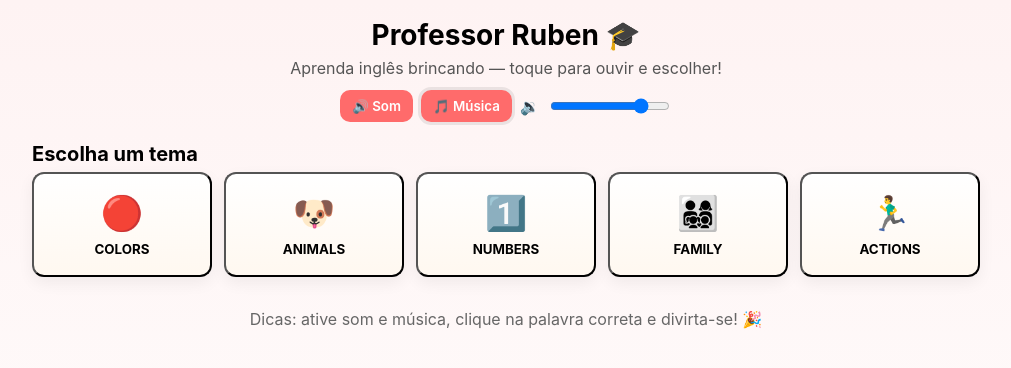
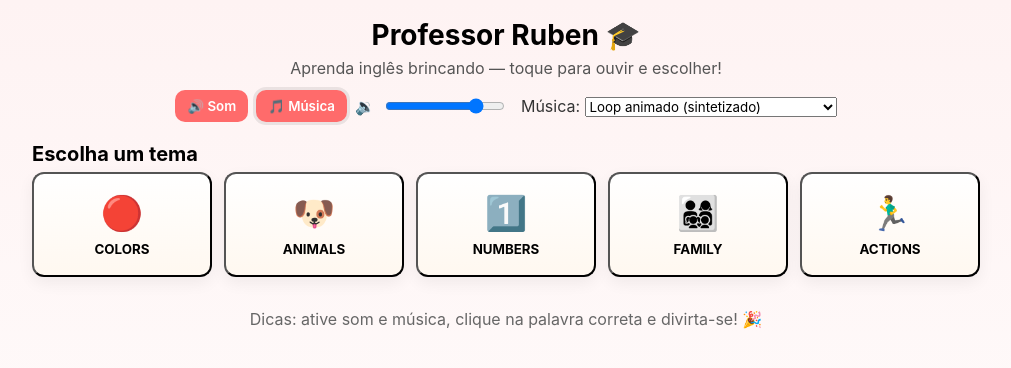
Before and after one commit to TiredAndLuisa/ruben-english-game, a plain HTML site: page index.html in a window 1280 px wide. Both pictures are taken after a click on the button "🎵 Música". Shown: the whole page, without its empty margins (134-1145 px from the left). Drawn offline with Linux system fonts and the light colour scheme.

Commit message:
Add happy music loop and selector wiring

```diff
--- a/app.js
+++ b/app.js
@@ -61,6 +61,36 @@ let musicEnabled = false;
 let masterVolume = parseFloat(volumeRange.value) || 0.8;
 let score = 0;
 let roundsPlayed = 0;
+let selectedSong = 'synth';
+
+// Simple public-domain song arrangements (note names and relative durations)
+const SONGS = {
+  twinkle: [
+    {n:'C4',d:1},{n:'C4',d:1},{n:'G4',d:1},{n:'G4',d:1},{n:'A4',d:1},{n:'A4',d:1},{n:'G4',d:2},
+    {n:'F4',d:1},{n:'F4',d:1},{n:'E4',d:1},{n:'E4',d:1},{n:'D4',d:1},{n:'D4',d:1},{n:'C4',d:2}
+  ],
+  oldmac: [
+    {n:'C4',d:1},{n:'E4',d:1},{n:'G4',d:1},{n:'C5',d:1},{n:'G4',d:2},
+    {n:'C4',d:1},{n:'E4',d:1},{n:'G4',d:1},{n:'C5',d:1},{n:'G4',d:2}
+  ],
+  wheels: [
+    {n:'C4',d:1},{n:'C4',d:1},{n:'C4',d:1},{n:'G4',d:1},{n:'A4',d:2},{n:'G4',d:2},
+    {n:'F4',d:2},{n:'E4',d:2},{n:'D4',d:2},{n:'C4',d:4}
+  ]
+  ,
+  // cheerful, upbeat loop suitable for kids
+  happy: [
+    {n:'C4',d:1},{n:'E4',d:1},{n:'G4',d:1},{n:'C5',d:1},
+    {n:'G4',d:1},{n:'E4',d:1},{n:'C4',d:2},
+    {n:'D4',d:1},{n:'F4',d:1},{n:'A4',d:1},{n:'D5',d:1},
+    {n:'A4',d:1},{n:'F4',d:1},{n:'D4',d:2}
+  ]
+};
+
+function noteToFreq(note){
+  const map = { C4:261.63,D4:293.66,E4:329.63,F4:349.23,G4:392.00,A4:440.00,B4:493.88,C5:523.25 };
+  return map[note] || 440;
+}
 
 // --- Sound engine using WebAudio
 class SfxEngine {
@@ -103,23 +133,93 @@ class SfxEngine {
   startBackground(){
     if(!audioEnabled) return;
     this.ensureCtx();
-    if(this.bgOsc) return; // already
+    if(this._bgLoop) return; // already running
     const ctx = this.ctx;
-    this.bgOsc = ctx.createOscillator();
+    // background master gain
     this.bgGain = ctx.createGain();
-    this.bgOsc.type = 'sine';
-    this.bgOsc.frequency.value = 220;
-    this.bgGain.gain.value = 0.02 * this.volume;
-    this.bgOsc.connect(this.bgGain);
+    this.bgGain.gain.value = 0.0; // start silent, will ramp
     this.bgGain.connect(ctx.destination);
-    this.bgOsc.start();
+    // simple rhythmic sequencer using setInterval
+    const bpm = 100;
+    const beatMs = (60 / bpm) * 1000;
+    const pattern = [1,0,0,0,1,0,0,0]; // kick on 1 and 5
+    const hihatPattern = [1,0,1,0,1,0,1,0];
+    const melody = [0,2,4,5,4,2,0,0];
+    let step = 0;
+    const playKick = ()=>{
+      const o = ctx.createOscillator();
+      const g = ctx.createGain();
+      o.type = 'sine'; o.frequency.value = 100;
+      g.gain.value = 0.0001;
+      o.connect(g); g.connect(this.bgGain);
+      const now = ctx.currentTime;
+      g.gain.setValueAtTime(0.0001, now);
+      g.gain.exponentialRampToValueAtTime(0.6 * this.volume, now + 0.01);
+      g.gain.exponentialRampToValueAtTime(0.001, now + 0.32);
+      o.frequency.setValueAtTime(120, now);
+      o.frequency.exponentialRampToValueAtTime(60, now + 0.3);
+      o.start(now); o.stop(now + 0.34);
+    };
+    const playHihat = ()=>{
+      const bufferSize = 2 * ctx.sampleRate;
+      const noise = ctx.createBufferSource();
+      const buffer = ctx.createBuffer(1, bufferSize, ctx.sampleRate);
+      const data = buffer.getChannelData(0);
+      for(let i=0;i<bufferSize;i++){ data[i] = (Math.random()*2-1) * Math.exp(-i/(ctx.sampleRate*0.02)); }
+      noise.buffer = buffer;
+      const f = ctx.createBiquadFilter(); f.type='highpass'; f.frequency.value = 8000;
+      const g = ctx.createGain(); g.gain.value = 0.0001;
+      noise.connect(f); f.connect(g); g.connect(this.bgGain);
+      const now = ctx.currentTime;
+      g.gain.setValueAtTime(0.0001, now);
+      g.gain.linearRampToValueAtTime(0.25 * this.volume, now + 0.001);
+      g.gain.exponentialRampToValueAtTime(0.001, now + 0.12);
+      noise.start(now); noise.stop(now + 0.14);
+    };
+    const playMelody = (n)=>{
+      const o = ctx.createOscillator(); const g = ctx.createGain();
+      o.type = 'sawtooth';
+      const base = 440; // A4
+      const note = base * Math.pow(2, (n-9)/12); // offset to get pleasant range
+      o.frequency.value = note;
+      g.gain.value = 0.0001;
+      o.connect(g); g.connect(this.bgGain);
+      const now = ctx.currentTime;
+      g.gain.setValueAtTime(0.0001, now);
+      g.gain.exponentialRampToValueAtTime(0.12 * this.volume, now + 0.02);
+      g.gain.exponentialRampToValueAtTime(0.001, now + 0.3);
+      o.start(now); o.stop(now + 0.36);
+    };
+    // ramp up master
+    const startTime = ctx.currentTime;
+    this.bgGain.gain.cancelScheduledValues(startTime);
+    this.bgGain.gain.setValueAtTime(0.0, startTime);
+    this.bgGain.gain.linearRampToValueAtTime(0.25 * this.volume, startTime + 0.6);
+
+    this._bgLoop = setInterval(()=>{
+      if(!audioEnabled){ return; }
+      const p = step % pattern.length;
+      if(pattern[p]) playKick();
+      if(hihatPattern[p]) playHihat();
+      // melody selection: either simple synth melody or arranged song
+      if(selectedSong === 'synth'){
+        const m = melody[step % melody.length];
+        if(m!==undefined && m!==null) playMelody(60 + m);
+      } else {
+        const song = SONGS[selectedSong] || SONGS.twinkle;
+        const idx = step % song.length;
+        const note = song[idx];
+        if(note && note.n){ playMelody(noteToFreq(note.n)); }
+      }
+      step++;
+    }, beatMs / 2); // 8th notes
+    // store for stop
+    this._bgLoopStep = 0;
   }
   stopBackground(){
-    if(!this.bgOsc) return;
-    try{ this.bgOsc.stop(); }catch(e){}
-    this.bgOsc.disconnect();
-    this.bgGain.disconnect();
-    this.bgOsc = null; this.bgGain = null;
+    if(this._bgLoop){ clearInterval(this._bgLoop); this._bgLoop = null; }
+    if(this.bgGain){ try{ this.bgGain.gain.exponentialRampToValueAtTime(0.0001, this.ctx.currentTime + 0.6); setTimeout(()=>{ try{ this.bgGain.disconnect(); }catch(e){} }, 700); }catch(e){} }
+    this.bgGain = null;
   }
 }
 
@@ -243,6 +343,17 @@ volumeRange.addEventListener('input',(e)=>{
   sfx.setVolume(masterVolume);
 });
 
+// music selector wiring
+const musicSelect = document.getElementById('musicSelect');
+if(musicSelect){
+  musicSelect.value = selectedSong;
+  musicSelect.addEventListener('change', (e)=>{
+    selectedSong = e.target.value || 'synth';
+    sfx.playClick();
+    if(musicEnabled && audioEnabled){ sfx.stopBackground(); sfx.startBackground(); }
+  });
+}
+
 // --- Init
 buildLevels();
 
--- a/index.html
+++ b/index.html
@@ -14,6 +14,13 @@
       <button id="audioToggle" aria-pressed="false">🔊 Som</button>
       <button id="musicToggle" aria-pressed="false">🎵 Música</button>
       <label class="volume"><span>🔉</span><input id="volume" type="range" min="0" max="1" step="0.01" value="0.8"></label>
+      <label class="music-select">Música: <select id="musicSelect">
+        <option value="synth">Loop animado (sintetizado)</option>
+        <option value="twinkle">Twinkle Twinkle (canção infantil)</option>
+        <option value="happy">Happy Loop (animado)</option>
+        <option value="oldmac">Old MacDonald (canção infantil)</option>
+        <option value="wheels">Wheels On The Bus (canção infantil)</option>
+      </select></label>
     </div>
   </header>
 
--- a/style.css
+++ b/style.css
@@ -9,6 +9,7 @@ html,body{height:100%;margin:0;background:linear-gradient(180deg,#fef3f3,#fff);}
 .controls button[aria-pressed="true"]{outline:3px solid rgba(0,0,0,.08)}
 .controls .volume{display:flex;align-items:center;gap:8px}
 .controls input[type=range]{width:120px}
+.music-select{margin-left:6px;color:#333}
 .container{max-width:980px;margin:14px auto;padding:0 16px}
 .levels h2{font-size:20px;margin:6px 0}
 .level-grid{display:grid;grid-template-columns:repeat(auto-fit,minmax(140px,1fr));gap:12px}
```
Also changed, not shown: 1 other file.
